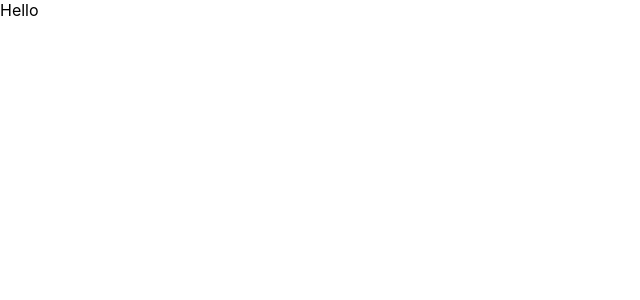
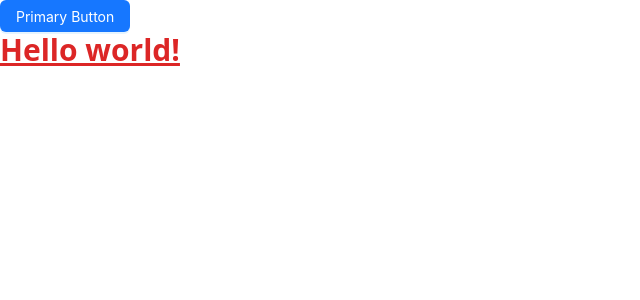
Before and after one commit to gulsahmy/posApp, a React (Create React App) app: page / in a window 1280 px wide. Shown: the top 300 px of the page, without its empty margins (0-640 px from the left). Built offline with nearby package versions, Linux system fonts and the light colour scheme.

Commit message:
tailwind

```diff
--- a/package.json
+++ b/package.json
@@ -6,6 +6,7 @@
     "@testing-library/jest-dom": "^5.14.1",
     "@testing-library/react": "^13.0.0",
     "@testing-library/user-event": "^13.2.1",
+    "antd": "^5.23.0",
     "react": "^19.0.0",
     "react-dom": "^19.0.0",
     "react-scripts": "5.0.1",
@@ -34,5 +35,8 @@
       "last 1 firefox version",
       "last 1 safari version"
     ]
+  },
+  "devDependencies": {
+    "tailwindcss": "^3.4.17"
   }
 }
--- /dev/null
+++ b/postcss.config.js
@@ -0,0 +1,6 @@
+module.exports = {
+  plugins: {
+    tailwindcss: {},
+    autoprefixer: {},
+  },
+}
--- a/src/App.js
+++ b/src/App.js
@@ -1,11 +1,10 @@
-
-
+import { Button } from "antd";
 
 function App() {
   return (
     <div>
-      Hello
-
+      <Button type="primary">Primary Button</Button>
+      <h1 className="text-3xl text-red-600 font-bold underline">Hello world!</h1>
     </div>
   );
 }
--- a/src/index.css
+++ b/src/index.css
@@ -1,13 +1,8 @@
+
+@tailwind base;
+@tailwind components;
+@tailwind utilities;
 body {
   margin: 0;
-  font-family: -apple-system, BlinkMacSystemFont, 'Segoe UI', 'Roboto', 'Oxygen',
-    'Ubuntu', 'Cantarell', 'Fira Sans', 'Droid Sans', 'Helvetica Neue',
-    sans-serif;
-  -webkit-font-smoothing: antialiased;
-  -moz-osx-font-smoothing: grayscale;
+
 }
-
-code {
-  font-family: source-code-pro, Menlo, Monaco, Consolas, 'Courier New',
-    monospace;
-}
--- /dev/null
+++ b/tailwind.config.js
@@ -0,0 +1,10 @@
+/** @type {import('tailwindcss').Config} */
+module.exports = {
+  content: [
+    "./src/**/*.{js,jsx,ts,tsx}",
+  ],
+  theme: {
+    extend: {},
+  },
+  plugins: [],
+}
```
Also changed, not shown: 1 other file (tests, documents, lock files or other folders).
